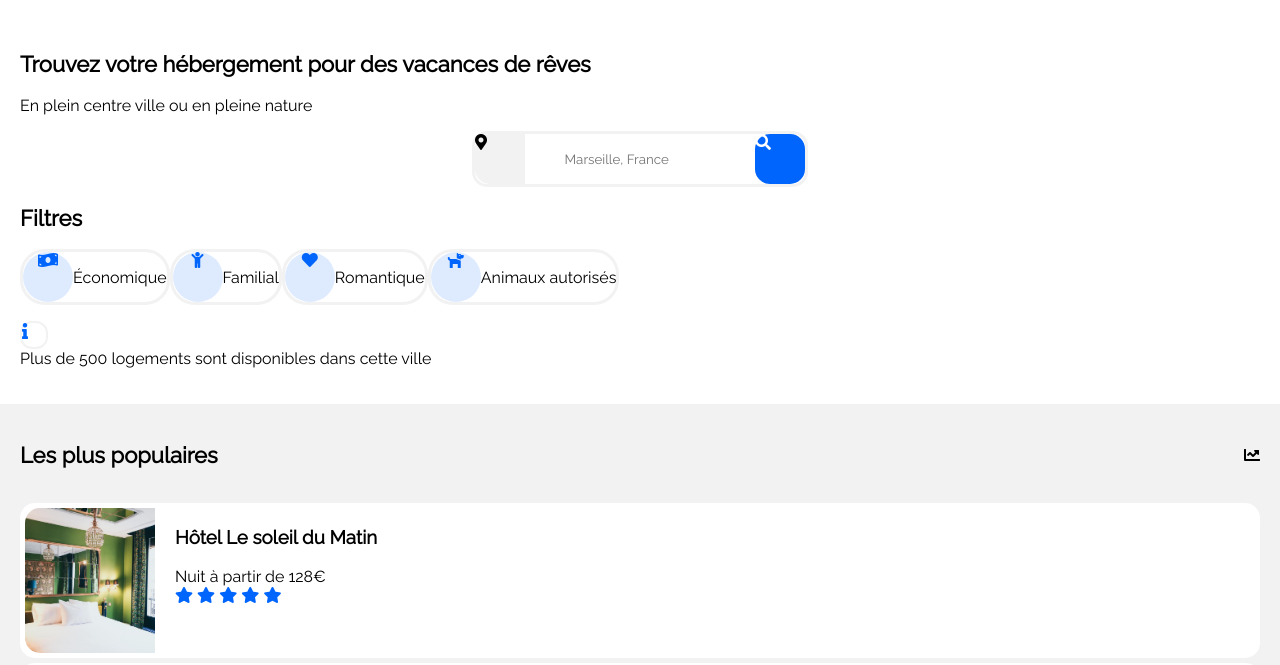
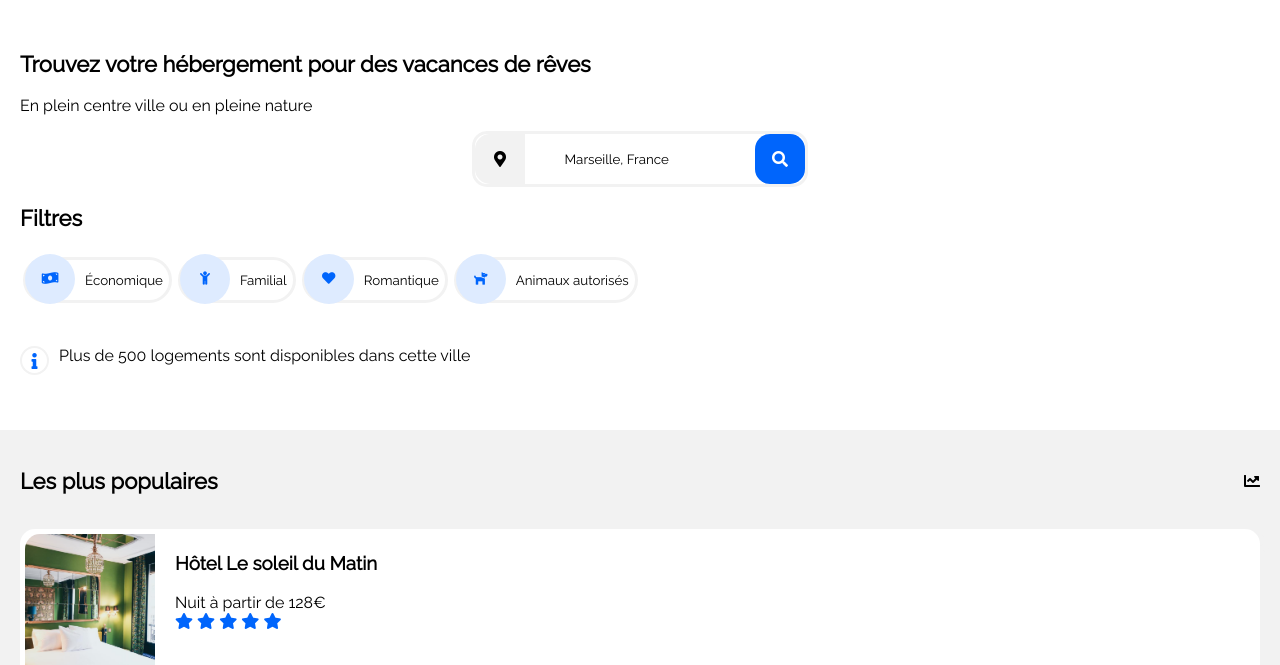
Before and after one commit to g2rd-dev/projet2, a plain HTML site: page index.html in a window 1280 px wide. Shown: the part 122-787 px from the top of the page. Drawn offline with Linux system fonts and the light colour scheme.

Commit message:
Modification des buttons

```diff
--- a/index.html
+++ b/index.html
@@ -28,18 +28,41 @@
         <p>En plein centre ville ou en pleine nature</p>
         <form class="search">
             <i class="fas fa-map-marker-alt"></i>
-            <input class="search" type="text" placeholder="Marseille, France">
+            <input class="search" type="text" value="Marseille, France" placeholder="Recherchez">
             <i class="fas fa-search"></i>
             </ul>
         </form>
         <h2>Filtres</h2>
-        <ul class="filter">
-            <li class="filter__liste"><i class="fas fa-money-bill-wave"></i>Économique</li>
-            <li class="filter__liste"><i class="fas fa-child"></i>Familial</li>
-            <li class="filter__liste"><i class="fas fa-heart"></i>Romantique</li>
-            <li class="filter__liste"><i class="fas fa-dog"></i>Animaux autorisés</li>
-        </ul>
-        <p class="info"><i class="fas fa-info"></i>Plus de 500 logements sont disponibles dans cette ville</p>
+        <div class="filter">
+            <button class="filter__liste" type="button">
+                <span class="filter__icon">
+                    <i class="fas fa-money-bill-wave"></i>
+                </span>
+                <span class="filter__text">Économique</span>
+            </button>
+            <button class="filter__liste" type="button">
+                <span class="filter__icon">
+                    <i class="fas fa-child"></i>
+                </span>
+                <span class="filter__text">Familial</span>
+            </button>
+            <button class="filter__liste" type="button">
+                <span class="filter__icon">
+                    <i class="fas fa-heart"></i>
+                </span>
+                <span class="filter__text">Romantique</span>
+            </button>
+            <button class="filter__liste" type="button">
+                <span class="filter__icon">
+                    <i class="fas fa-dog"></i>
+                </span>
+                <span class="filter__text">Animaux autorisés</span>
+            </button>
+        </div>
+        <div class="info">
+            <i class="fas fa-info"></i>
+            <p class="info__p">Plus de 500 logements sont disponibles dans cette ville</p>
+        </div>
     </section>
     <section class="section-color-grey">
         <div class="titre">
--- a/style.css
+++ b/style.css
@@ -47,6 +47,9 @@ nav ul {
   display: flex;
 }
 li.navLien:hover {
+  border-bottom: 3px solid #0065FC;
+}
+li.navLien:active {
   border-bottom: 3px solid #0065FC;
 }
 li.navLien {
@@ -106,8 +109,19 @@ form ul {
   display: flex;
   flex-direction: row;
   align-items: center;
+  background-color: #fff;
+  margin: 8px 3px;
+}
+.filter__liste:hover {
+  border: 3px solid #0065FC;
+  background-color: #F2F2F2;
 }
 
+.fa-map-marker-alt, .fa-search, .fa-money-bill-wave, .fa-child, .fa-heart, .fa-dog, .fa-info {
+  display: flex;
+  justify-content: center;
+  align-items: center;
+}
 input {
   border: none;
 }
@@ -116,13 +130,26 @@ input {
   color: #0065FC;
   border-radius: 25px;
 }
+.filter .fas:hover {
+  background-color: #0065FC;
+  color: #DEEBFF;
+}
+span.filter__icon {
+  margin: -7px 10px -5px -7px;
+}
+.info {
+  margin : 35px 0;
+  display: flex;
+}
 .fa-info {
-  width: 24px;
-  height: 24px;
-  display: flex;
+  width: 25px;
+  height: 25px;
   color: #0065FC;
   border: 2px solid #F2F2F2;
-  border-radius: 12px;
+  border-radius: 15px;
+}
+.info__p {
+  margin: 0 0 0 10px;
 }
 
 /**** Card ****/
```
